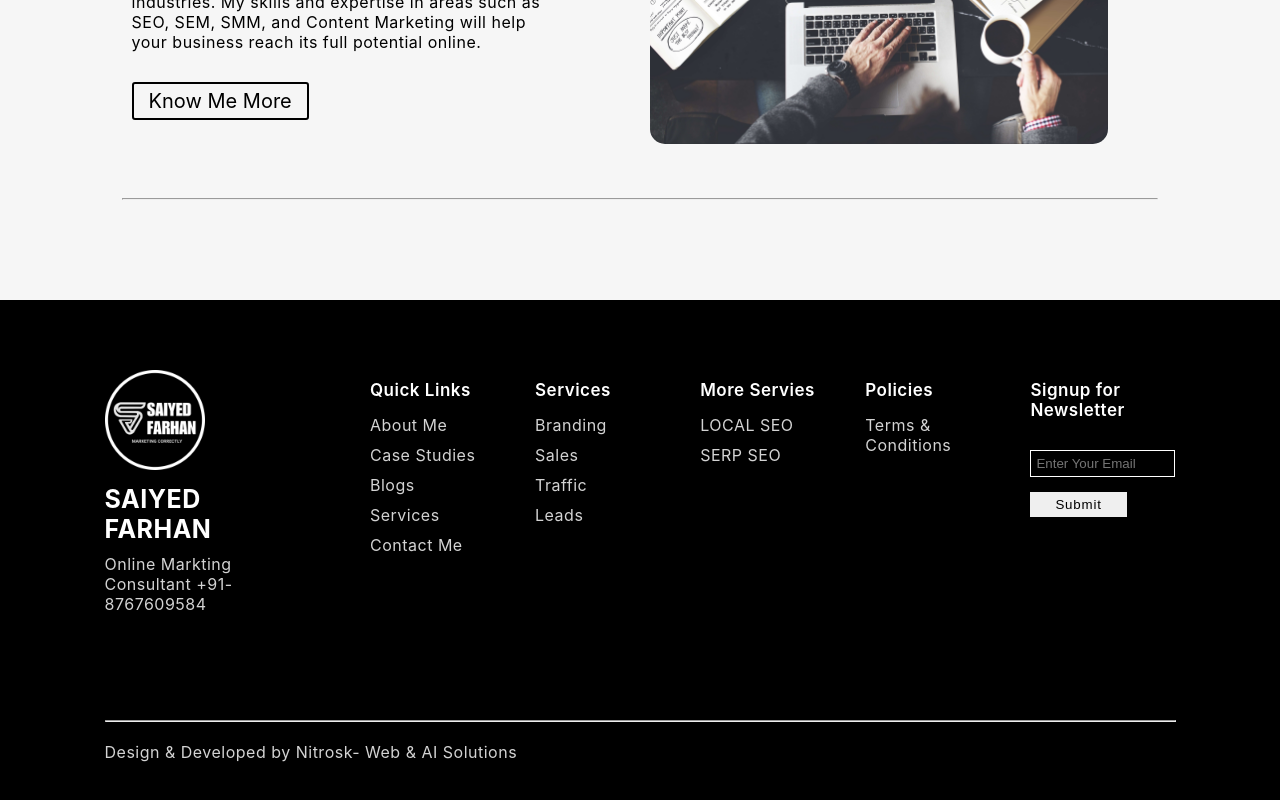
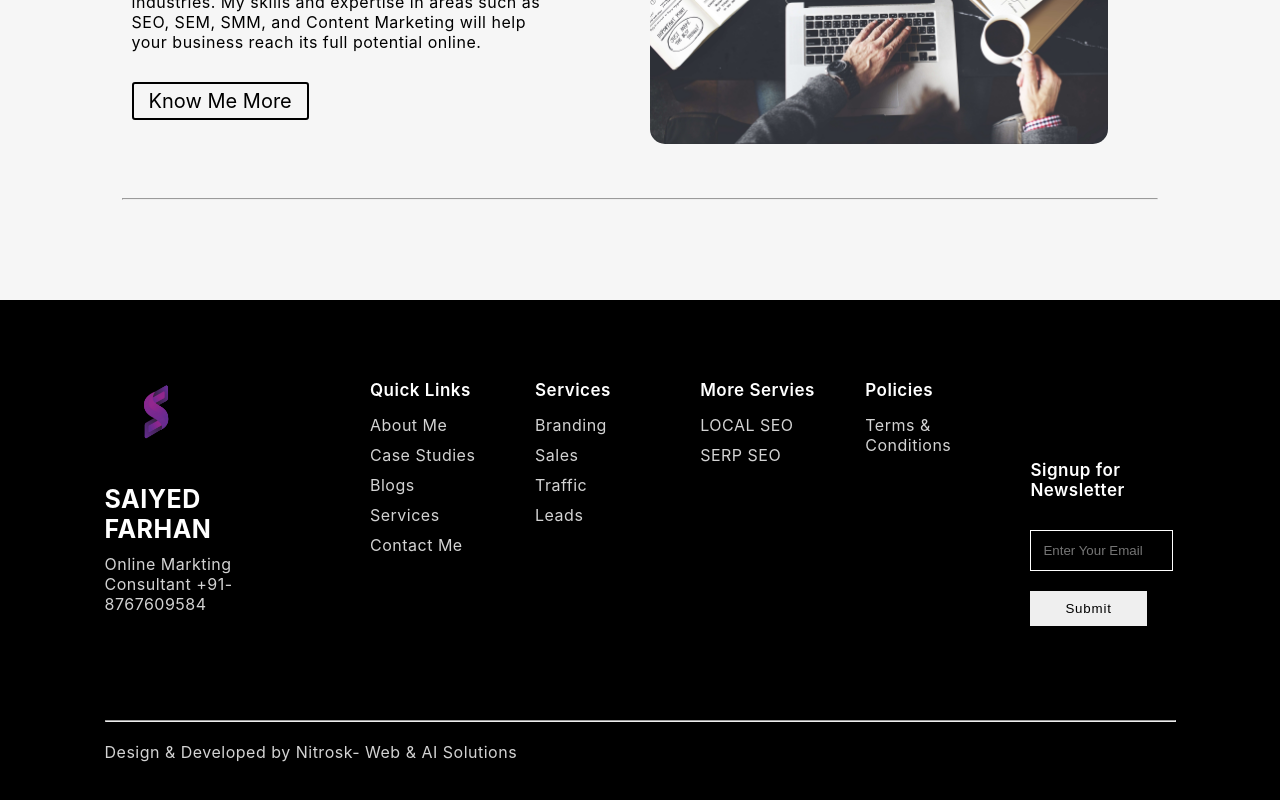
Before and after one commit to midnyt01/saiyed-farhan, a Next.js app in the folder client/: page / in a window 1280 px wide. Shown: the part 2322-3122 px from the top of the page. Built offline with nearby package versions, Linux system fonts and the light colour scheme; no server answers.

Commit message:
updated client

```diff
--- a/client/src/components/featured/featured.js
+++ b/client/src/components/featured/featured.js
@@ -8,6 +8,7 @@ const Container = styled.div`
   width: 90%;
   margin: auto;
   margin-top: 120px;
+  box-sizing: border-box;
 `;
 
 const Wrapper = styled.div`
@@ -40,7 +41,7 @@ const Heading = styled.h1`
 const ImageContainer = styled.div`
   flex: 4;
   display: grid;
-  grid-template-columns: repeat(2, 1fr);
+  grid-template-columns: repeat(1, 1fr);
   grid-gap: 30px;
   margin-top: 50px;
   @media (min-width: 800px) {
--- a/client/src/components/footer/footer.js
+++ b/client/src/components/footer/footer.js
@@ -1,5 +1,5 @@
 import Image from "next/image";
-import MainLogo from "../../assets/sf-white.png"
+import MainLogo from "../../assets/2.png"
 import styled from "styled-components";
 import { FontAwesomeIcon } from "@fortawesome/react-fontawesome";
 import { faCopyright } from "@fortawesome/free-regular-svg-icons";
@@ -35,10 +35,19 @@ const MainContainer = styled.div`
     display: flex;
     flex-direction: column;
     justify-content: space-between;
+    @media (max-width: 800px) {
+        width: 100%;
+     }
 
 `;
 
-const LogoContainer = styled.div``;
+const LogoContainer = styled.div`
+    @media (max-width: 800px) {
+        width: 100%;
+        margin: auto;
+        text-align:center;
+    }
+`;
 
 const LogoTitle = styled.div`
     font-size: 25px;
@@ -66,6 +75,8 @@ const ExtraLinksContainer = styled.div`
 const SectionWrapper = styled.div``;
 const NewsletterWrapper = styled.div`
         grid-column: 1 / 3;
+        width: 100%;
+        margin: auto;
     @media (min-width: 800px) {
         grid-column: unset;
     }
@@ -94,10 +105,11 @@ const NewsletterInput = styled.input`
     padding: 5px;
     background: transparent;
     color: white;
-    margin-top: 5px;
+    margin: 5px auto;
+    padding: 12px;
     width:70%;
     @media (min-width: 800px) {
-        width: 100%;
+        width: 98%;
         margin-top: 15px;
     }
 `;
@@ -105,8 +117,8 @@ const NewsletterInput = styled.input`
 const NewsletterSubmit = styled.button`
     border: none;
     box-sizing: border-box;
-    padding: 5px 25px;
-    margin-top: 15px;
+    padding: 10px 35px;
+    margin: 15px auto;
     font-weight: 400;
     letter-spacing: 0.8px;
 `;
@@ -131,9 +143,8 @@ const Footer = () => {
                 <LogoContainer>
                     <Image src={MainLogo} alt="saiyed farhan" width={100} />
                     <LogoTitle>Saiyed<br /> Farhan</LogoTitle>
-                    <LinkItem href="">
+                    <LinkItem href="tel:+918767609584">
                     Online Markting Consultant +91-8767609584
-
                     </LinkItem>
                 </LogoContainer>
             </MainContainer>
--- a/client/src/components/hero-banner/hero-banner.js
+++ b/client/src/components/hero-banner/hero-banner.js
@@ -1,15 +1,12 @@
 import HeroImg from "../../assets/marketing_funnels_1.webp";
 import HeroImg1 from "../../assets/IIMK-ASMP-1140x900.jpg";
 import HeroImg2 from "../../assets/The-Role-of-Marketing-1.jpg";
-import { FontAwesomeIcon } from "@fortawesome/react-fontawesome";
 
 import styled from "styled-components";
-import Head from "next/head";
 import Slider from 'react-slick';
 
 import 'slick-carousel/slick/slick.css';
 import 'slick-carousel/slick/slick-theme.css';
-import Link from "next/link";
 import Image from "next/image";
 import { Slide } from "react-reveal";
 
@@ -32,13 +29,9 @@ const Wrapper = styled.div`
 `;
 const SliderContainer = styled.div`
     width: 350px;
+    box-sizing: border-box;
     border-radius: 12px;
-    margin: auto;
     margin-top: 50px;
-    @media (min-width: 800px) {
-        // margin: 0;
-        margin-top: 50px;
-    }
 `;
 const HeroBannerContainer = styled.div`
   width: 100%;
@@ -91,14 +84,14 @@ const settings = {
   arrows: false,
   dots: true,
   infinite: true,
-  speed: 500,
+  speed: 600,
   slidesToShow: 1,
   slidesToScroll: 1,
   initialSlide: 0,
   autoplay: true,
   autoplaySpeed: 3000,
   cssEase: "ease",
-  draggable: true,
+  draggable: false,
   fade: false,
   focusOnSelect: false,
   pauseOnHover: true,
```
